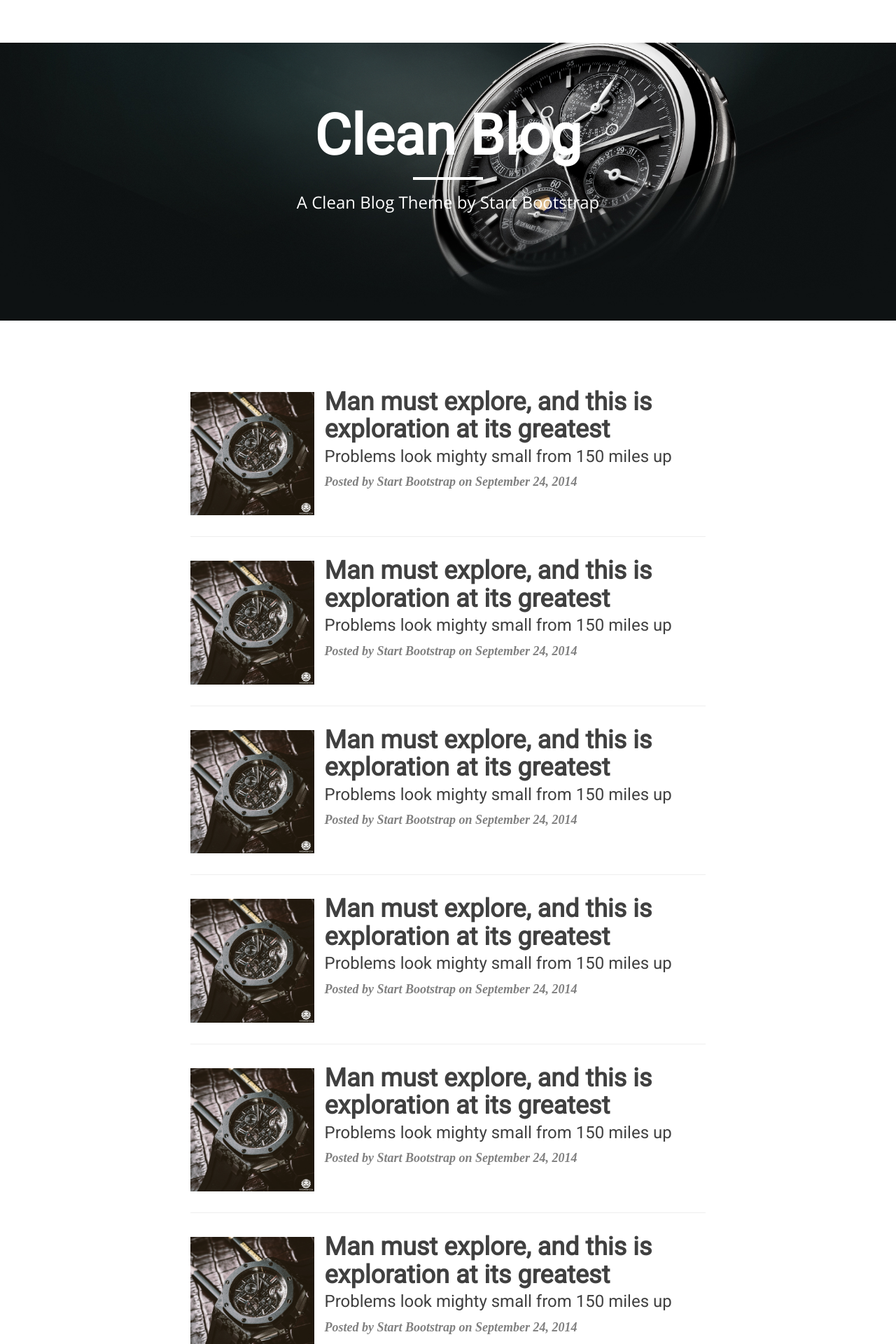
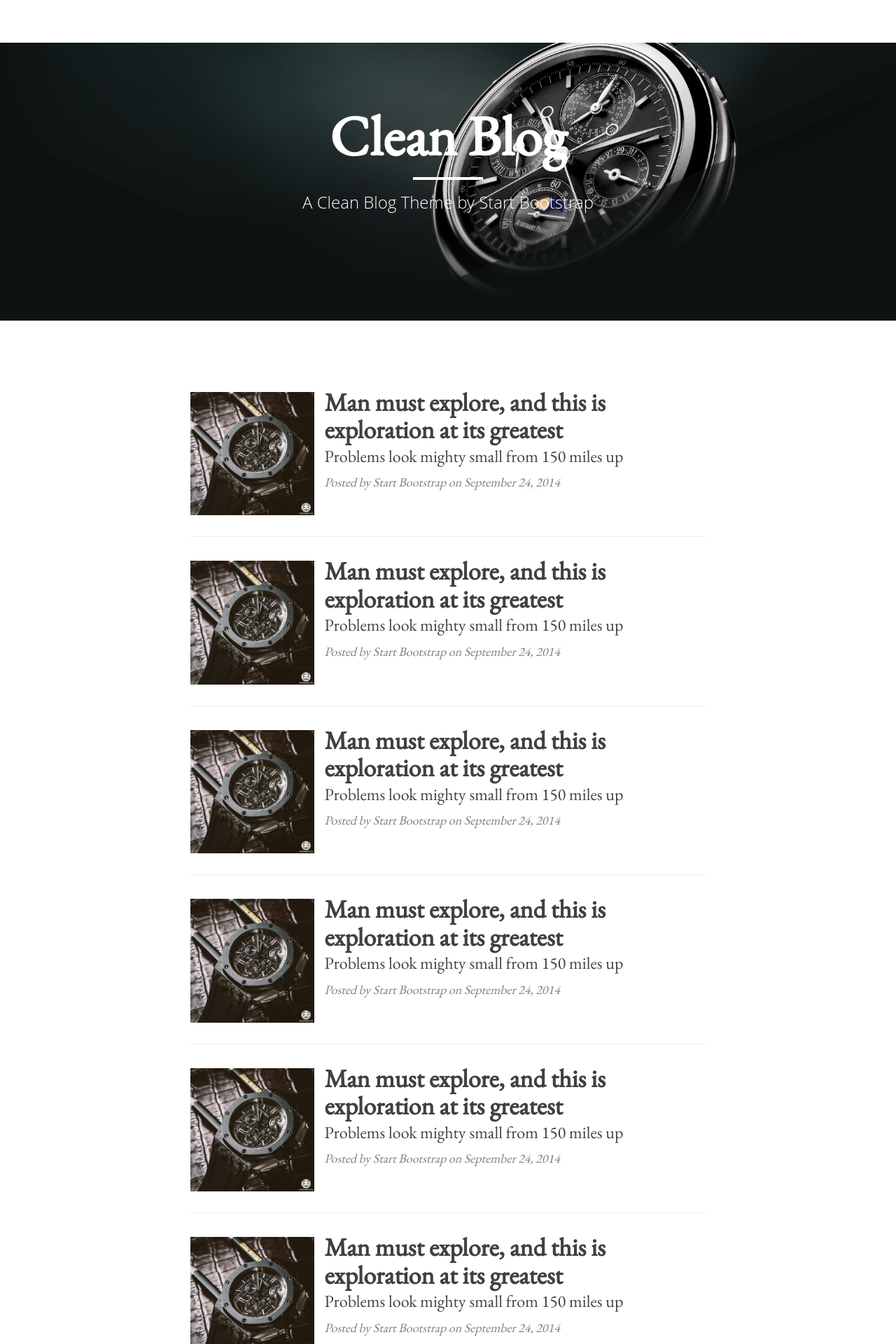
Before and after one commit to wolfsteak/wolfsteak.github.io, a Jekyll site: the page built from index.html, in a window 1280 px wide. Shown: the top 1920 px of the page at 70% size. Built offline with Jekyll 4.4.1, drawn with Linux system fonts in a browser that asks for light colours; nearby versions of some CDN libraries; some web fonts are replaced; the list of posts is cut into pages by our own code.

Commit message:
fonts changed

```diff
--- a/_includes/head.html
+++ b/_includes/head.html
@@ -21,7 +21,7 @@
     <!-- Custom Fonts -->
     <link href="http://maxcdn.bootstrapcdn.com/font-awesome/4.1.0/css/font-awesome.min.css" rel="stylesheet" type="text/css">
     <link href='http://fonts.googleapis.com/css?family=Lora:400,700,400italic,700italic' rel='stylesheet' type='text/css'>
-    <link href='http://fonts.googleapis.com/css?family=Open+Sans:300italic,400italic,600italic,700italic,800italic,400,300,600,700,800' rel='stylesheet' type='text/css'>
+    <link href='http://fonts.googleapis.com/css?family=EB+Garamond&subset=latin,vietnamese' rel='stylesheet' type='text/css'>
     <link href='http://fonts.googleapis.com/css?family=Roboto' rel='stylesheet' type='text/css'>
     <style>
     @font-face {
--- a/css/clean-blog.css
+++ b/css/clean-blog.css
@@ -5,8 +5,8 @@
  */
 
 body {
-  font-family: 'Quiksand';
-  font-weight:800;
+  font-family: 'EB Garamond';
+  font-weight:300;
   font-size: 25px;
   color: #404040;
 }
@@ -23,7 +23,7 @@ h3,
 h4,
 h5,
 h6 {
-  font-family: 'Roboto';
+  font-family: 'EB Garamond';
 
   font-weight: 800;
 }
@@ -39,8 +39,13 @@ a img:focus {
   cursor: zoom-in;
 }
 blockquote {
-  color: #808080;
-  font-style: italic;
+  color: #000000;
+  width:100%;
+  max-width:100%;
+  background-color: #f9e94c;
+  font-style: normal;
+  border-left:0px;
+  font-size: inherit;
 }
 hr.small {
   max-width: 100px;
```
